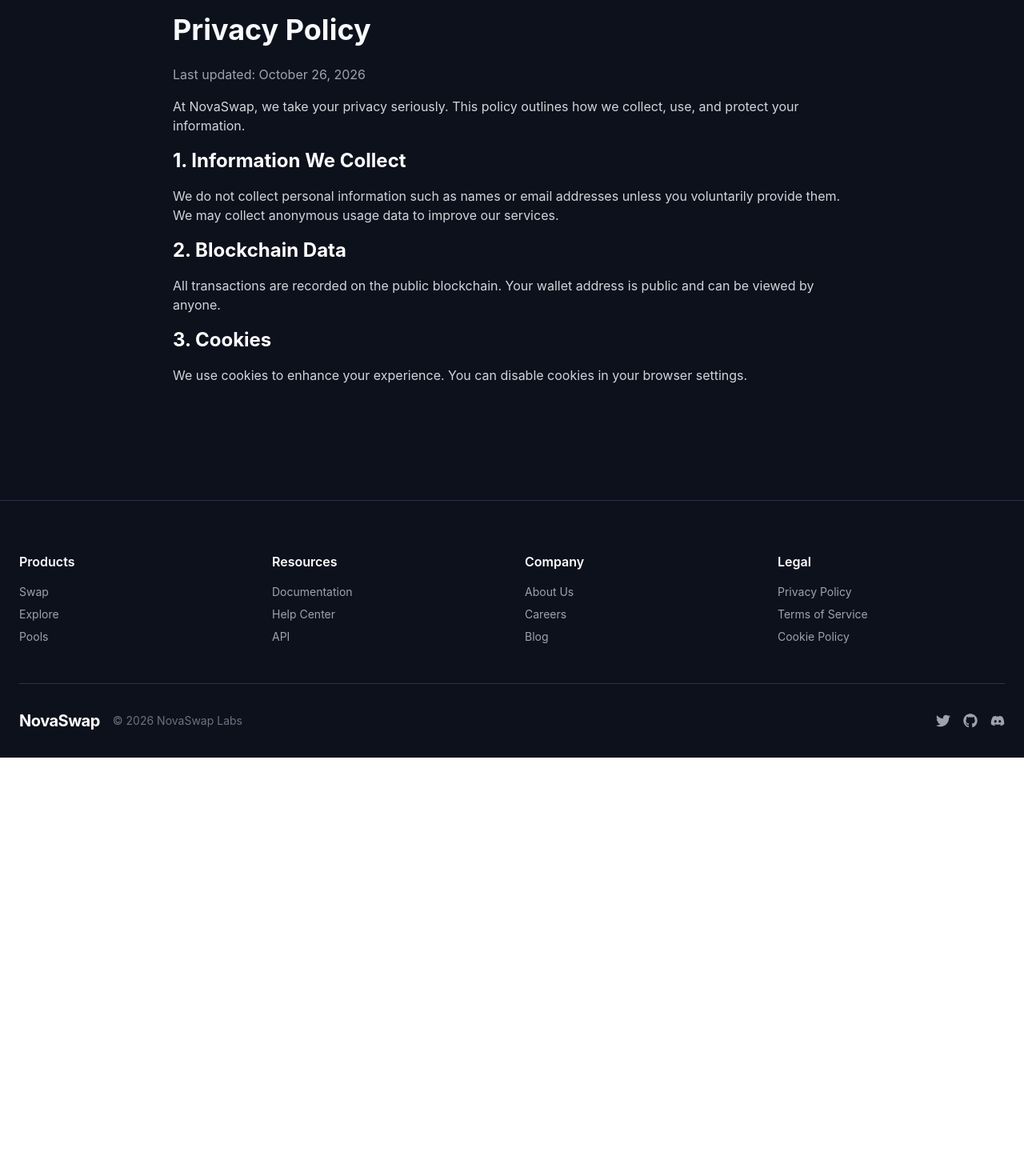
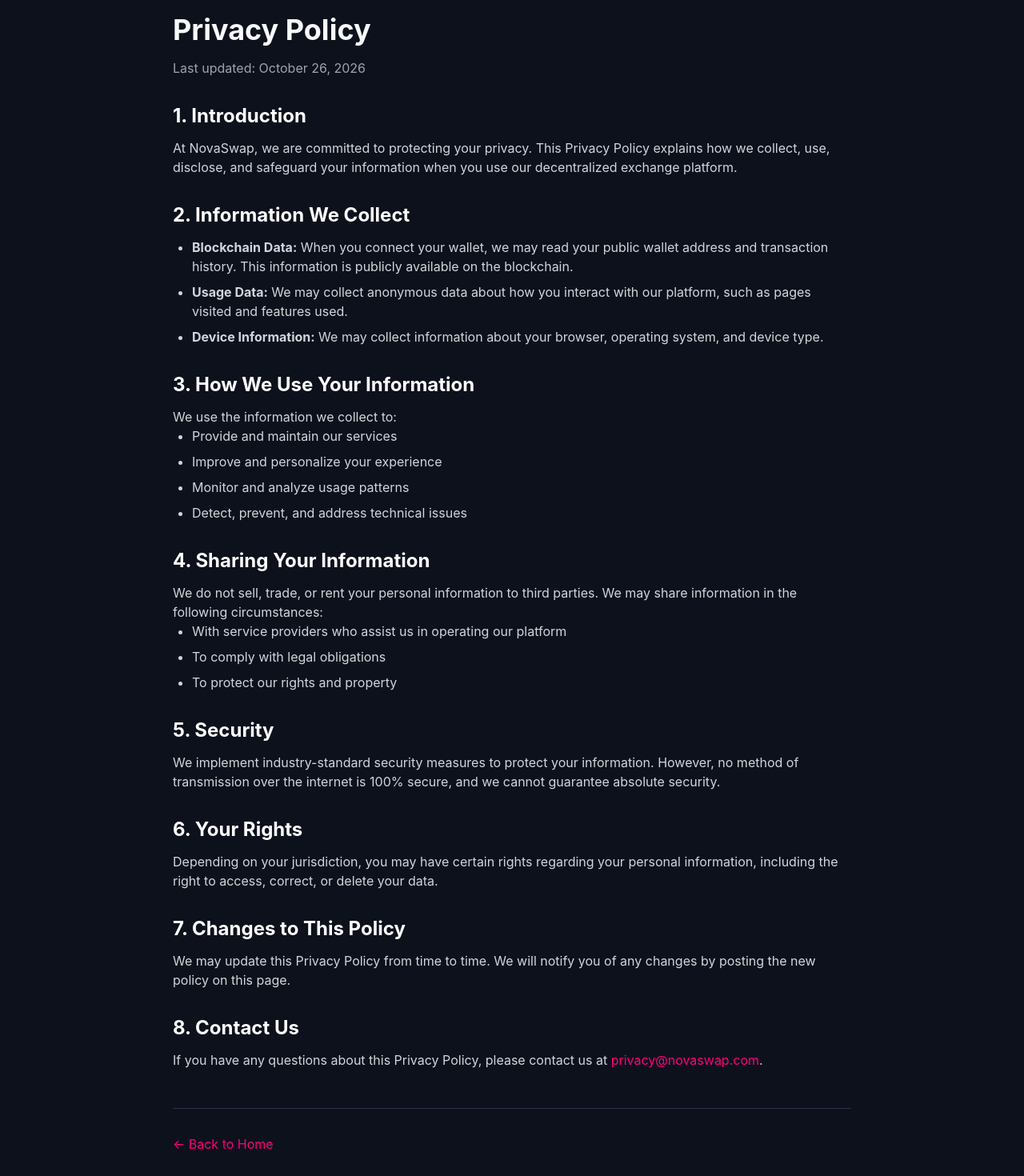
Before and after one commit to RWA-to-usdt/novanew, a React (Vite) app: page /privacy in a window 1280 px wide. Shown: the part 120-1590 px from the top of the page at 80% size. Before the commit the page ends 1067 px from the top, so only its background shows below. Built offline with nearby package versions, Linux system fonts and the light colour scheme.

Commit message:
Added detailed content to privacy, terms, docs, and careers pages

```diff
--- a/src/pages/Careers.jsx
+++ b/src/pages/Careers.jsx
@@ -1,19 +1,57 @@
+import { Link } from 'react-router-dom';
+
 export default function Careers() {
+  const jobs = [
+    {
+      title: 'Senior Smart Contract Developer',
+      location: 'Remote',
+      type: 'Full-time',
+      desc: 'We are looking for an experienced Solidity developer to build and audit our smart contracts.',
+    },
+    {
+      title: 'Frontend Engineer (React)',
+      location: 'Remote',
+      type: 'Full-time',
+      desc: 'Help us build the best DeFi user experience in the world using React and TypeScript.',
+    },
+    {
+      title: 'Product Designer',
+      location: 'Remote',
+      type: 'Full-time',
+      desc: 'Design intuitive and beautiful interfaces for our decentralized exchange platform.',
+    },
+    {
+      title: 'Community Manager',
+      location: 'Remote',
+      type: 'Part-time',
+      desc: 'Engage with our community across Discord, Twitter, and Telegram.',
+    },
+  ];
+
   return (
     <div className="max-w-4xl mx-auto px-6 py-16">
-      <h1 className="text-4xl font-bold mb-6">Careers at NovaSwap</h1>
+      <h1 className="text-4xl font-bold mb-4">Careers at NovaSwap</h1>
       <p className="text-gray-400 mb-8">Join us in building the future of decentralized finance.</p>
+
       <div className="space-y-4">
-        <div className="bg-[#131A2A] p-6 rounded-2xl border border-[#293249]">
-          <h2 className="text-xl font-bold text-white mb-2">Senior Smart Contract Developer</h2>
-          <p className="text-gray-400 mb-4">Remote · Full-time</p>
-          <p className="text-sm text-gray-500">We are looking for an experienced Solidity developer to join our team.</p>
-        </div>
-        <div className="bg-[#131A2A] p-6 rounded-2xl border border-[#293249]">
-          <h2 className="text-xl font-bold text-white mb-2">Frontend Engineer (React)</h2>
-          <p className="text-gray-400 mb-4">Remote · Full-time</p>
-          <p className="text-sm text-gray-500">Help us build the best DeFi user experience in the world.</p>
-        </div>
+        {jobs.map((job, index) => (
+          <div key={index} className="bg-[#131A2A] p-6 rounded-2xl border border-[#293249] hover:border-brand-500/50 transition">
+            <div className="flex justify-between items-start">
+              <div>
+                <h2 className="text-xl font-bold text-white mb-1">{job.title}</h2>
+                <p className="text-gray-400 text-sm">{job.location} · {job.type}</p>
+              </div>
+              <button className="bg-brand-500/10 text-brand-500 px-4 py-1.5 rounded-lg text-sm font-semibold hover:bg-brand-500 hover:text-white transition">
+                Apply
+              </button>
+            </div>
+            <p className="text-gray-400 text-sm mt-3">{job.desc}</p>
+          </div>
+        ))}
+      </div>
+
+      <div className="mt-12 pt-8 border-t border-[#293249]">
+        <Link to="/" className="text-brand-500 hover:underline">&larr; Back to Home</Link>
       </div>
     </div>
   );
--- a/src/pages/Privacy.jsx
+++ b/src/pages/Privacy.jsx
@@ -1,16 +1,70 @@
+import { Link } from 'react-router-dom';
+
 export default function Privacy() {
   return (
     <div className="max-w-4xl mx-auto px-6 py-16">
-      <h1 className="text-4xl font-bold mb-6">Privacy Policy</h1>
-      <p className="text-gray-400 mb-4">Last updated: October 26, 2026</p>
-      <div className="space-y-4 text-gray-300">
-        <p>At NovaSwap, we take your privacy seriously. This policy outlines how we collect, use, and protect your information.</p>
-        <h2 className="text-2xl font-bold text-white mt-6">1. Information We Collect</h2>
-        <p>We do not collect personal information such as names or email addresses unless you voluntarily provide them. We may collect anonymous usage data to improve our services.</p>
-        <h2 className="text-2xl font-bold text-white mt-6">2. Blockchain Data</h2>
-        <p>All transactions are recorded on the public blockchain. Your wallet address is public and can be viewed by anyone.</p>
-        <h2 className="text-2xl font-bold text-white mt-6">3. Cookies</h2>
-        <p>We use cookies to enhance your experience. You can disable cookies in your browser settings.</p>
+      <h1 className="text-4xl font-bold mb-4">Privacy Policy</h1>
+      <p className="text-gray-400 mb-8">Last updated: October 26, 2026</p>
+
+      <div className="space-y-8 text-gray-300">
+        <section>
+          <h2 className="text-2xl font-bold text-white mb-3">1. Introduction</h2>
+          <p>At NovaSwap, we are committed to protecting your privacy. This Privacy Policy explains how we collect, use, disclose, and safeguard your information when you use our decentralized exchange platform.</p>
+        </section>
+
+        <section>
+          <h2 className="text-2xl font-bold text-white mb-3">2. Information We Collect</h2>
+          <ul className="list-disc pl-6 space-y-2">
+            <li><strong>Blockchain Data:</strong> When you connect your wallet, we may read your public wallet address and transaction history. This information is publicly available on the blockchain.</li>
+            <li><strong>Usage Data:</strong> We may collect anonymous data about how you interact with our platform, such as pages visited and features used.</li>
+            <li><strong>Device Information:</strong> We may collect information about your browser, operating system, and device type.</li>
+          </ul>
+        </section>
+
+        <section>
+          <h2 className="text-2xl font-bold text-white mb-3">3. How We Use Your Information</h2>
+          <p>We use the information we collect to:</p>
+          <ul className="list-disc pl-6 space-y-2">
+            <li>Provide and maintain our services</li>
+            <li>Improve and personalize your experience</li>
+            <li>Monitor and analyze usage patterns</li>
+            <li>Detect, prevent, and address technical issues</li>
+          </ul>
+        </section>
+
+        <section>
+          <h2 className="text-2xl font-bold text-white mb-3">4. Sharing Your Information</h2>
+          <p>We do not sell, trade, or rent your personal information to third parties. We may share information in the following circumstances:</p>
+          <ul className="list-disc pl-6 space-y-2">
+            <li>With service providers who assist us in operating our platform</li>
+            <li>To comply with legal obligations</li>
+            <li>To protect our rights and property</li>
+          </ul>
+        </section>
+
+        <section>
+          <h2 className="text-2xl font-bold text-white mb-3">5. Security</h2>
+          <p>We implement industry-standard security measures to protect your information. However, no method of transmission over the internet is 100% secure, and we cannot guarantee absolute security.</p>
+        </section>
+
+        <section>
+          <h2 className="text-2xl font-bold text-white mb-3">6. Your Rights</h2>
+          <p>Depending on your jurisdiction, you may have certain rights regarding your personal information, including the right to access, correct, or delete your data.</p>
+        </section>
+
+        <section>
+          <h2 className="text-2xl font-bold text-white mb-3">7. Changes to This Policy</h2>
+          <p>We may update this Privacy Policy from time to time. We will notify you of any changes by posting the new policy on this page.</p>
+        </section>
+
+        <section>
+          <h2 className="text-2xl font-bold text-white mb-3">8. Contact Us</h2>
+          <p>If you have any questions about this Privacy Policy, please contact us at <a href="mailto:privacy@novaswap.com" className="text-brand-500 hover:underline">privacy@novaswap.com</a>.</p>
+        </section>
+      </div>
+
+      <div className="mt-12 pt-8 border-t border-[#293249]">
+        <Link to="/" className="text-brand-500 hover:underline">&larr; Back to Home</Link>
       </div>
     </div>
   );
--- a/src/pages/Terms.jsx
+++ b/src/pages/Terms.jsx
@@ -1,16 +1,61 @@
+import { Link } from 'react-router-dom';
+
 export default function Terms() {
   return (
     <div className="max-w-4xl mx-auto px-6 py-16">
-      <h1 className="text-4xl font-bold mb-6">Terms of Service</h1>
-      <p className="text-gray-400 mb-4">Last updated: October 26, 2026</p>
-      <div className="space-y-4 text-gray-300">
-        <p>By using NovaSwap, you agree to the following terms and conditions.</p>
-        <h2 className="text-2xl font-bold text-white mt-6">1. Use of Service</h2>
-        <p>You must be at least 18 years old to use our services. You are responsible for your own wallet security.</p>
-        <h2 className="text-2xl font-bold text-white mt-6">2. Risks</h2>
-        <p>Cryptocurrency trading involves significant risk. You may lose your funds. NovaSwap is not responsible for any losses.</p>
-        <h2 className="text-2xl font-bold text-white mt-6">3. Modifications</h2>
-        <p>We reserve the right to modify these terms at any time. Continued use of the service constitutes acceptance of the new terms.</p>
+      <h1 className="text-4xl font-bold mb-4">Terms of Service</h1>
+      <p className="text-gray-400 mb-8">Last updated: October 26, 2026</p>
+
+      <div className="space-y-8 text-gray-300">
+        <section>
+          <h2 className="text-2xl font-bold text-white mb-3">1. Acceptance of Terms</h2>
+          <p>By accessing or using NovaSwap, you agree to be bound by these Terms of Service. If you do not agree to these terms, please do not use our platform.</p>
+        </section>
+
+        <section>
+          <h2 className="text-2xl font-bold text-white mb-3">2. Eligibility</h2>
+          <p>You must be at least 18 years old and have the legal capacity to enter into these Terms. You are responsible for ensuring that your use of NovaSwap complies with all applicable laws.</p>
+        </section>
+
+        <section>
+          <h2 className="text-2xl font-bold text-white mb-3">3. Use of Service</h2>
+          <p>NovaSwap provides a decentralized exchange platform. You are solely responsible for your own wallet and private keys. We do not have access to your funds and cannot recover them if lost.</p>
+        </section>
+
+        <section>
+          <h2 className="text-2xl font-bold text-white mb-3">4. Risks</h2>
+          <p>Cryptocurrency trading involves significant risk. Prices can be volatile, and you may lose all of your funds. You should only trade with funds you can afford to lose.</p>
+        </section>
+
+        <section>
+          <h2 className="text-2xl font-bold text-white mb-3">5. Prohibited Activities</h2>
+          <p>You agree not to engage in any of the following prohibited activities:</p>
+          <ul className="list-disc pl-6 space-y-2">
+            <li>Using the service for illegal purposes</li>
+            <li>Attempting to manipulate the platform</li>
+            <li>Interfering with other users' access</li>
+            <li>Reverse engineering or attempting to extract source code</li>
+          </ul>
+        </section>
+
+        <section>
+          <h2 className="text-2xl font-bold text-white mb-3">6. Limitation of Liability</h2>
+          <p>NovaSwap is provided "as is" without any warranties. We are not liable for any losses or damages arising from your use of the platform.</p>
+        </section>
+
+        <section>
+          <h2 className="text-2xl font-bold text-white mb-3">7. Changes to Terms</h2>
+          <p>We reserve the right to modify these terms at any time. Your continued use of NovaSwap after any changes constitutes acceptance of the new terms.</p>
+        </section>
+
+        <section>
+          <h2 className="text-2xl font-bold text-white mb-3">8. Contact</h2>
+          <p>For questions about these Terms, contact us at <a href="mailto:legal@novaswap.com" className="text-brand-500 hover:underline">legal@novaswap.com</a>.</p>
+        </section>
+      </div>
+
+      <div className="mt-12 pt-8 border-t border-[#293249]">
+        <Link to="/" className="text-brand-500 hover:underline">&larr; Back to Home</Link>
       </div>
     </div>
   );
```
Also changed, not shown: src/pages/Docs.jsx (+46 -16 lines).
